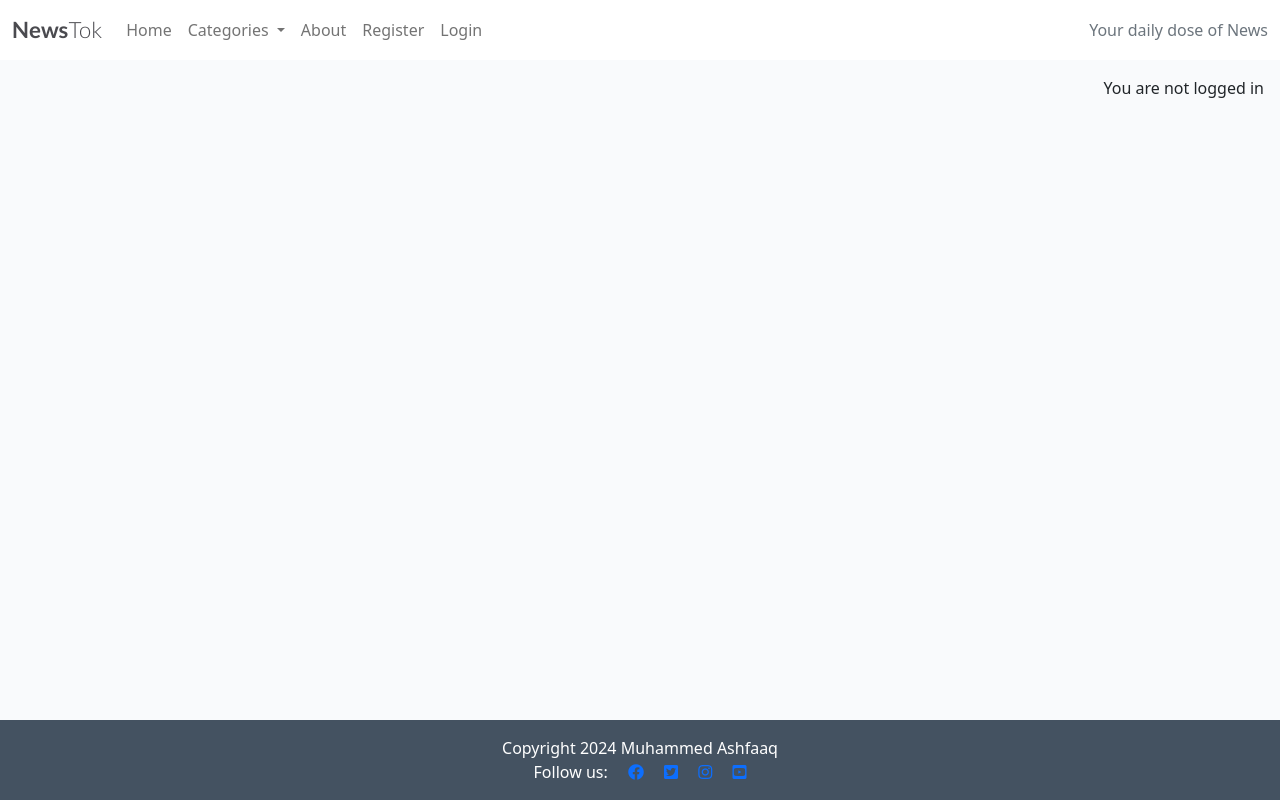
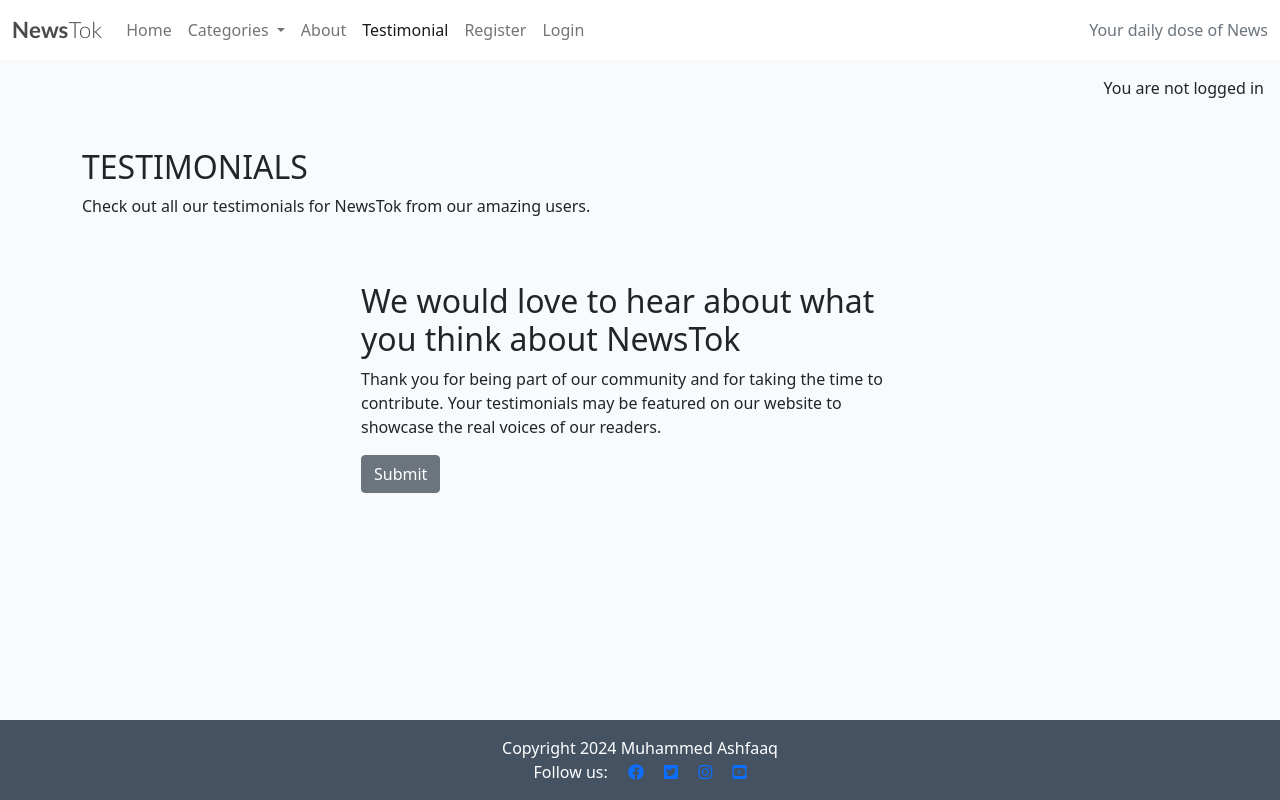
Before and after one commit to md-ash-dot/newstok, a Django app: page /testimonial/ in a window 1280 px wide. Run offline with Django 4.2, Linux system fonts and the light colour scheme; data that the repository does not hold is empty; parts of the project's set-up code (start-up, migrations or seed data) failed here and were passed over; some libraries are stand-ins or nearby versions.

Commit message:
Add testomial view and template

```diff
--- a/templates/base.html
+++ b/templates/base.html
@@ -64,6 +64,10 @@
                         <a class="nav-link {% if request.path == about_url %}active{%endif%}" aria-current="page"
                           href="{% url 'about' %}">About</a>
                     </li>
+                    <li class="nav-item">
+                        <a class="nav-link {% if request.path == testimonial_url %}active{%endif%}" aria-current="page"
+                          href="{% url 'testimonial' %}">Testimonial</a>
+                      </li>
                     {% if user.is_authenticated %}
                     <li class="nav-item">
                         <a class="nav-link {% if request.path == logout_url %}active{% endif %}" aria-current="page" href="{% url 'account_logout' %}">Logout</a>
--- a/testimonial/templates/testimonial/testimonial_list.html
+++ b/testimonial/templates/testimonial/testimonial_list.html
@@ -3,6 +3,43 @@
 {% load crispy_forms_tags %}
 
 {% block content %}
+<div class="container mt-5">
+    <div class="row">
+        <div>
+            <div class="col-4 text-center">
+                {% for testimonial in object_list %}
+                <h2>{{testimonial.name}}</h2>
+                <p>{{testimonial.testimonial}}</p>
+                <p>{{testimonial.rating}}</p>
+                <p class="text-end"><em>Created on: {{ testimonial.created_on }}</em></p>
+            </div>
+            {% if forloop.counter|divisibleby:3 %}
+        </div>
+        <div class="row">
+            {% endif %}
+            {% endfor %}
+        </div>
+      <div class="col-8">
+        <!-- Title goes between these h2 tags -->
+        <h2>TESTIMONIALS</h2>
+        <!-- Content goes directly underneath this -->
+        <p>Check out all our testimonials for NewsTok from our amazing users.</p>
+      </div>
+    </div>
+    <div class="row justify-content-center">
+      <div class="col-12 col-md-6 my-5">
+          <h2>We would love to hear about what you think about NewsTok</h2>
+          <p>Thank you for being part of our community and for taking the time to contribute.
+            Your testimonials may be featured on our website to showcase the real voices of our readers.</p>
 
+          <!-- add your form here. Your submit button should
+                              have the classes of btn, btn-secondary -->
+          <form method="post">
+            {{ testimonial_form | crispy }}
+            {% csrf_token %}
+            <button class="btn btn-secondary" type="submit">Submit</button>
+          </form>
+      </div>
+  </div>
 
 {% endblock %}
--- a/testimonial/views.py
+++ b/testimonial/views.py
@@ -7,3 +7,15 @@ from .models import Testimonial
 class TestimonialList(generic.ListView):
     queryset = Testimonial.objects.filter(status=1)
     template_name = "testimonial_list.html"
+
+def open_testimonial(request):
+    """
+    Renders the Testimonial page
+    """
+    testimonial = Testimonial.objects.all().order_by('-updated_on').first()
+
+    return render(
+        request,
+        "testimonial/testimonial.html",
+        {"testimonial": testimonial},
+    )
```
